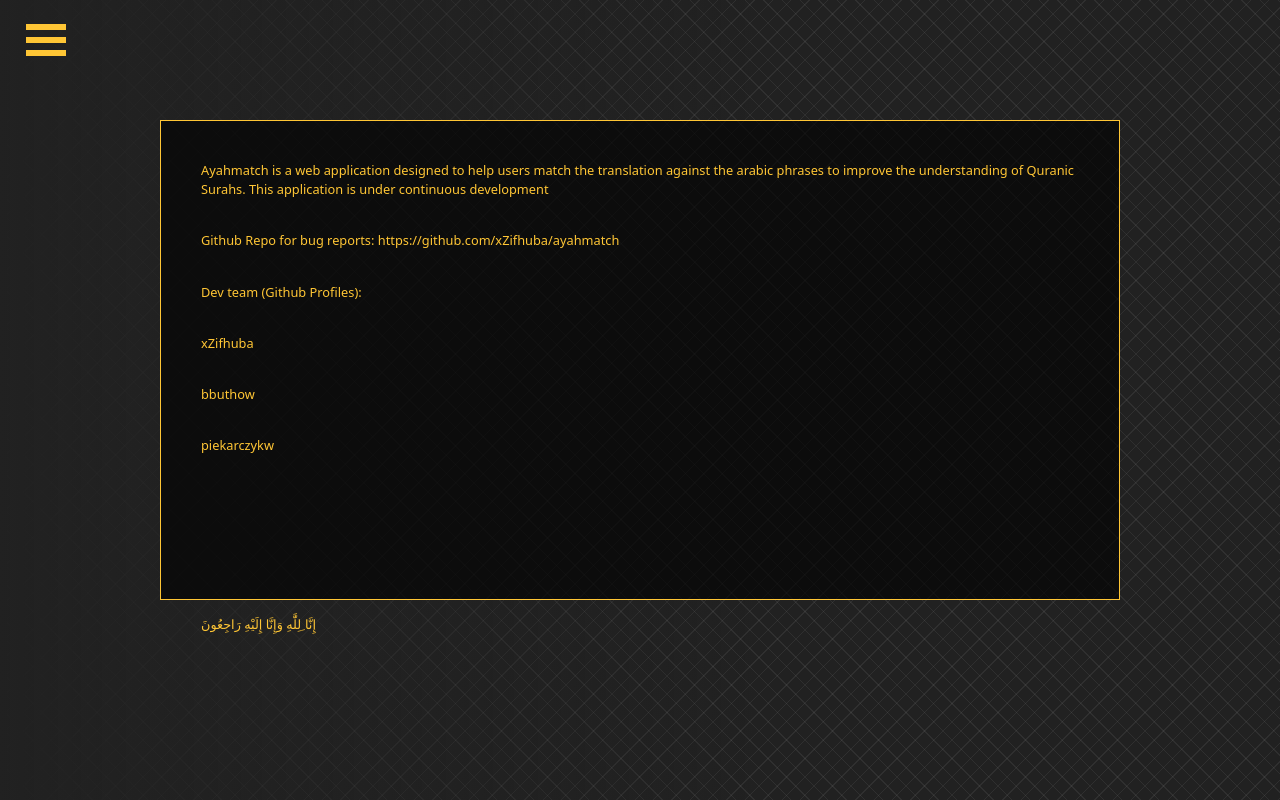
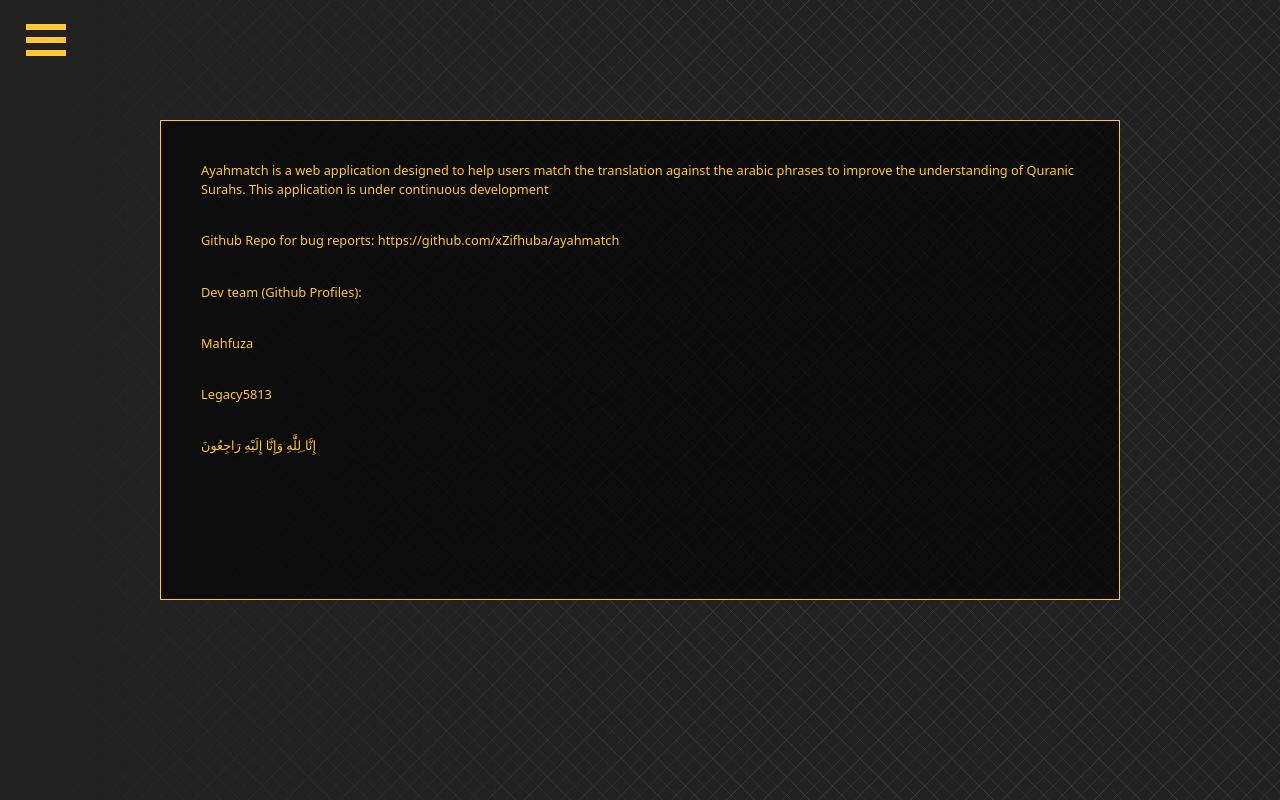
Before and after one commit to legacy5813/ayahmatchv2, a React (Create React App) app: page /About in a window 1280 px wide. Shown: the top 800 px of the page. Built offline with nearby package versions, Linux system fonts and the light colour scheme.

Commit message:
about js updated

```diff
--- a/src/About.js
+++ b/src/About.js
@@ -9,7 +9,6 @@
                 translation against the arabic phrases to improve the understanding of Quranic Surahs.
                 This application is under continuous development
              </p>
-
              <p className='Para'>
                 Github Repo for bug reports: https://github.com/xZifhuba/ayahmatch
              </p>
@@ -17,19 +16,11 @@
                 Dev team (Github Profiles):
              </p>
              <p className='Para'>
-                xZifhuba
+                Mahfuza
              </p>
              <p className='Para'>
-                bbuthow
+                Legacy5813
              </p>
-             <p className='Para'>
-                piekarczykw
-             </p>
-             <p className='Para'></p>
-             <p className='Para'></p>
-             <p className='Para'></p>
-             <p className='Para'></p>
-
              <p className='Para'>
                 إِنَّا ِلِلَّٰهِ وَإِنَّا إِلَيْهِ رَاجِعُونَ
              </p>
```
